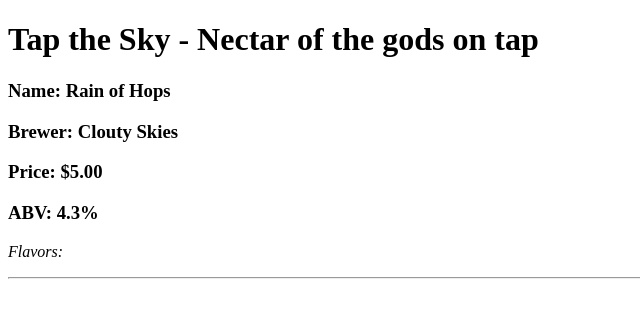
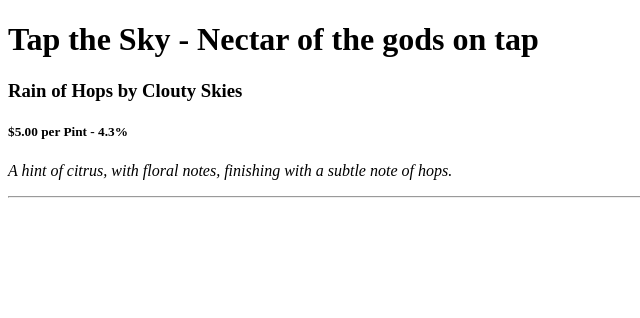
Before and after one commit to FatherofDharma/REACT-Independent-Project-One--Tap-Room, a React app: page / in a window 1280 px wide. Shown: the top 318 px of the page, without its empty margins (0-640 px from the left). Built offline with nearby package versions, Linux system fonts and the light colour scheme.

Commit message:
add props and change some layout choices.

```diff
--- a/src/components/Tap.jsx
+++ b/src/components/Tap.jsx
@@ -1,13 +1,11 @@
 import React from "react";
 
-function Tap(){
+function Tap(props){
   return (
     <div>
-      <h3>Name: Rain of Hops</h3>
-      <h3>Brewer: Clouty Skies</h3>
-      <h3>Price: $5.00</h3>
-      <h3>ABV: 4.3%</h3>
-      <p><em>Flavors: </em></p>
+      <h3>{props.Name} by {props.Brewer}</h3>
+      <h5>{props.Price} per Pint - {props.ABV}</h5>
+      <p><em>{props.Flavors}</em></p>
       <hr/>
     </div>
   );
--- a/src/components/TapList.jsx
+++ b/src/components/TapList.jsx
@@ -3,7 +3,13 @@ import Tap from "./Tap";
 
 function TapList(){
   return (
-    <Tap/>
+    <Tap
+      Name="Rain of Hops"
+      Brewer="Clouty Skies"
+      Price="$5.00"
+      ABV="4.3%"
+      Flavors="A hint of citrus, with floral notes, finishing with a subtle note of hops."
+      />
   );
 }
 
```
